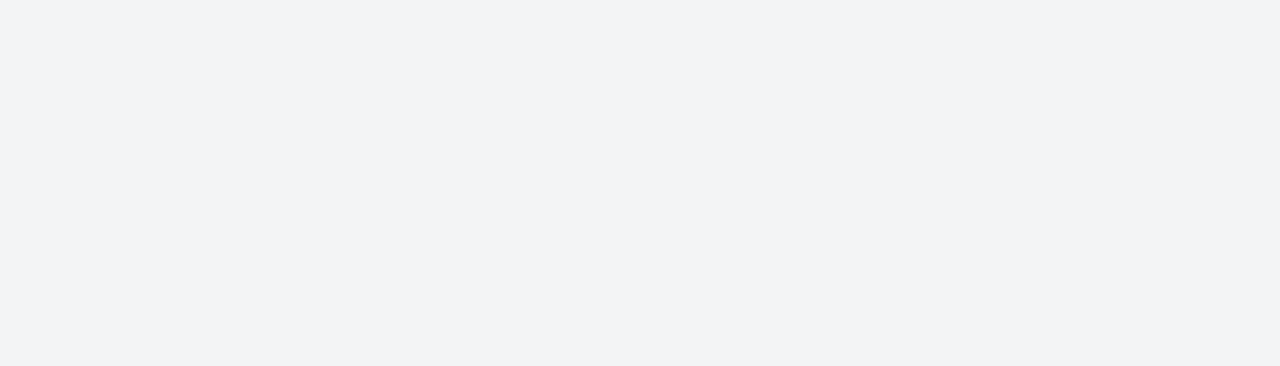
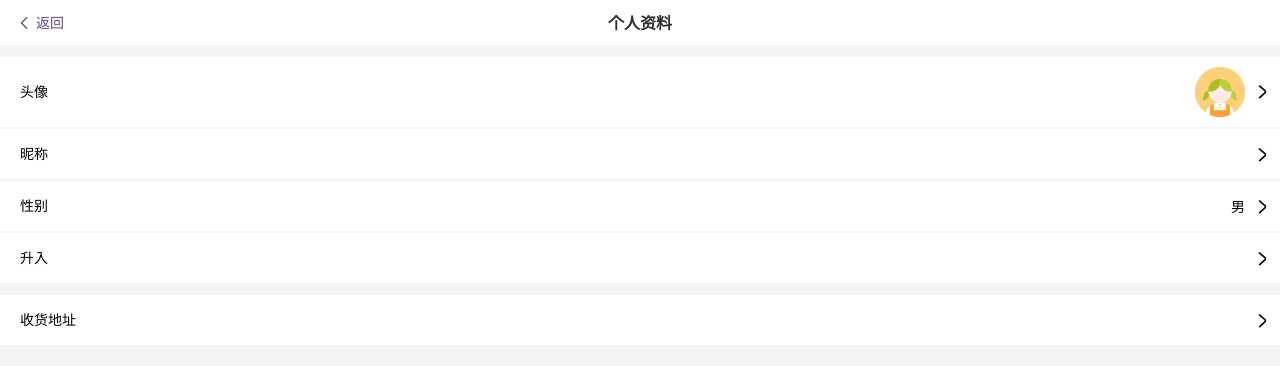
Before and after one commit to qiaozhididi/vue3_ts_shop, a Vue app: page /minedata in a window 1280 px wide. Before the commit this address had no page. Shown: the top 366 px of the page. Built offline with nearby package versions, Linux system fonts and the light colour scheme; what vue-baidu-map-3x would draw is missing.

Commit message:
feat: 新增个人资料页面

```diff
--- a/src/router/index.ts
+++ b/src/router/index.ts
@@ -97,6 +97,11 @@ const router = createRouter({
       name: "mineaccount",
       component: () => import("@/views/MineView/MineAccountView.vue"),
     },
+    {
+      path: "/minedata",
+      name: "minedata",
+      component: () => import("@/views/MineView/MineDataView.vue"),
+    },
   ],
 });
 
--- /dev/null
+++ b/src/views/MineView/MineDataView.vue
@@ -0,0 +1,48 @@
+<template>
+  <MineDataHeader title="个人资料" />
+  <div class="gap">
+    <ItemView :image="true" :item="item1" />
+    <ItemView :item="item2" />
+    <ItemView :item="item3" />
+    <ItemView :item="item4" />
+  </div>
+  <div class="gpa">
+    <ItemView :item="item5" />
+  </div>
+</template>
+<script setup lang="ts">
+import { ref, reactive } from "vue";
+import MineDataHeader from "@/components/PubHeaderComponent.vue";
+import ItemView from "./components/ItemView.vue";
+import icon from "@/assets/images/icon.png";
+import { useTokenStore } from "@/stores/Login";
+
+const { user } = useTokenStore();
+
+const item1 = {
+  text: "头像",
+  image: icon,
+};
+
+const item2 = {
+  text: "昵称",
+  desc: user.username,
+};
+const item3 = {
+  text: "性别",
+  desc: "男",
+};
+const item4 = {
+  text: "升入",
+  desc: "",
+};
+const item5 = {
+  text: "收货地址",
+  desc: "",
+};
+</script>
+<style lang="less" scoped>
+.gap {
+  margin: 10px 0;
+}
+</style>
```
